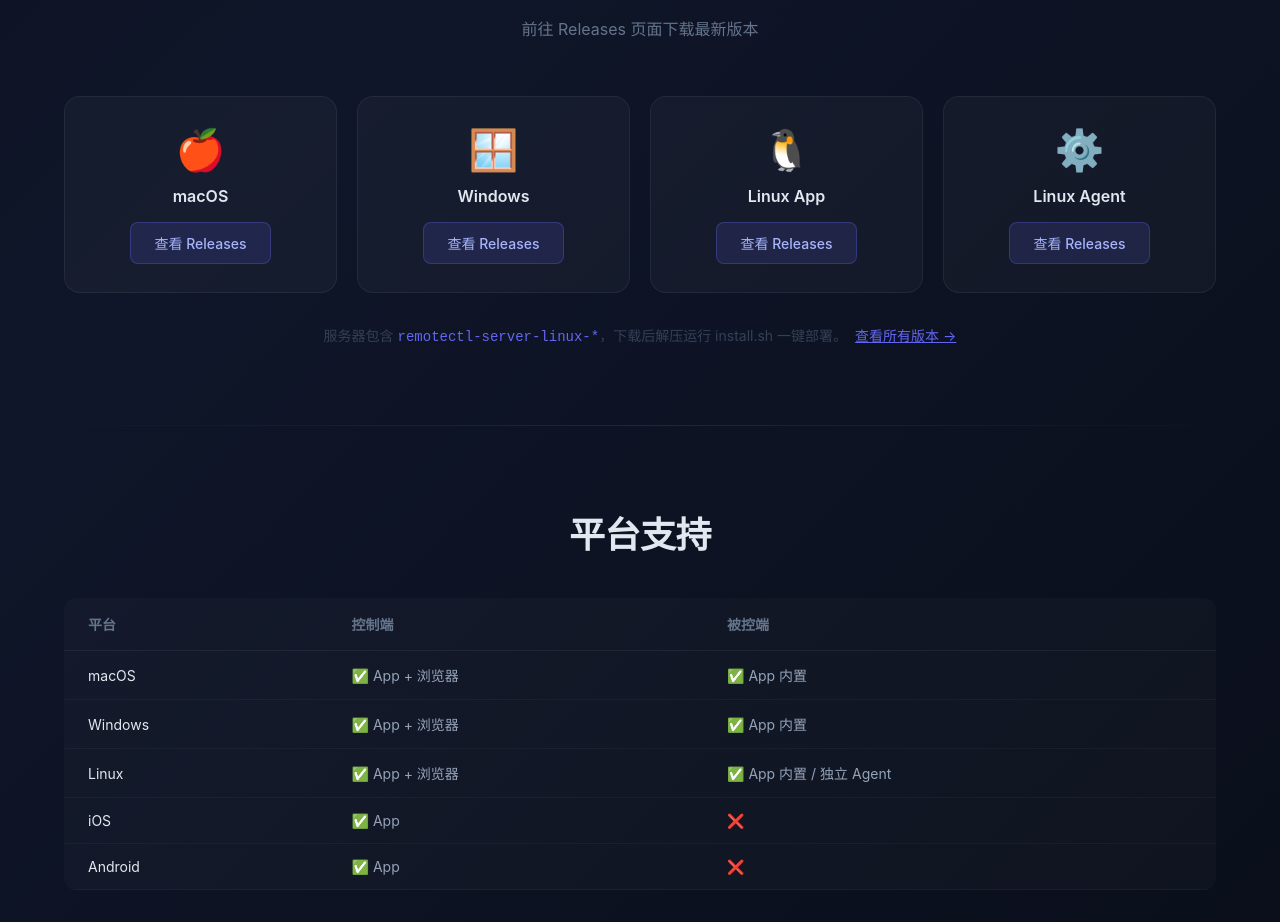
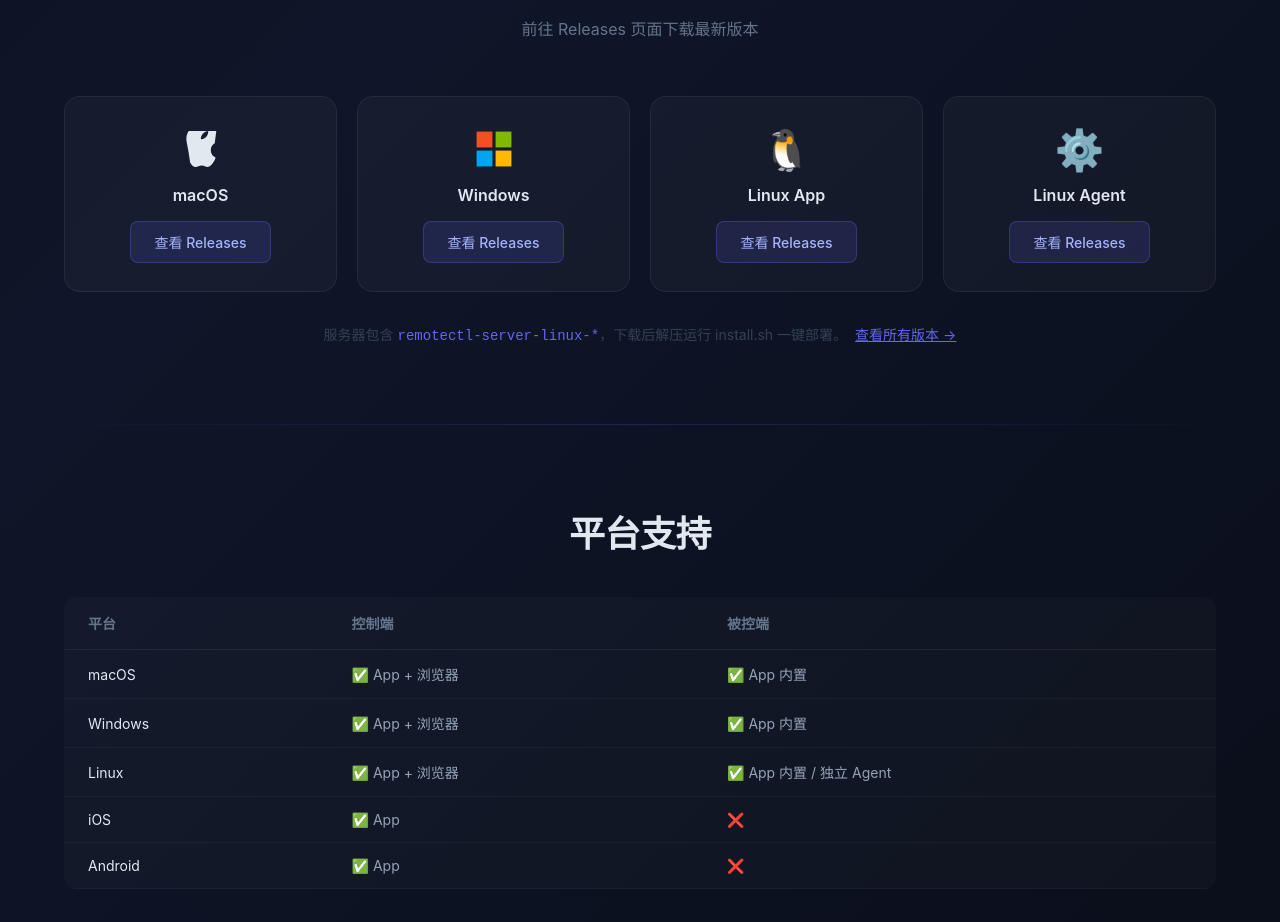
Before and after one commit to bsh888/remotectl, a React (Vite) app in the folder client/: page / in a window 1280 px wide. Shown: the part 1510-2432 px from the top of the page. Built offline with nearby package versions, Linux system fonts and the light colour scheme; no server answers.

Commit message:
Replace macOS/Windows emoji with proper SVG logos on landing page

```diff
--- a/client/src/pages/LandingPage.tsx
+++ b/client/src/pages/LandingPage.tsx
@@ -1,4 +1,4 @@
-import { useState, useEffect } from 'react'
+import { useState, useEffect, type ReactNode } from 'react'
 import { useNavigate } from 'react-router-dom'
 
 interface VersionInfo {
@@ -68,9 +68,24 @@
   },
 ]
 
-const platforms = [
-  { name: 'macOS', icon: '🍎', fileKey: 'macos', ext: 'zip', label: 'remotectl-app-macos' },
-  { name: 'Windows', icon: '🪟', fileKey: 'windows', ext: 'zip', label: 'remotectl-app-windows-amd64' },
+const AppleLogo = () => (
+  <svg viewBox="0 0 814 1000" fill="currentColor" style={{width:36,height:36}}>
+    <path d="M788.1 340.9c-5.8 4.5-108.2 62.2-108.2 190.5 0 148.4 130.3 200.9 134.2 202.2-.6 3.2-20.7 71.9-68.7 141.9-42.8 61.6-87.5 123.1-155.5 123.1s-85.5-39.5-164-39.5c-76 0-103.7 40.8-165.9 40.8s-105-37.5-155.5-127.4C46 424.7 0 319.1 0 218.6 0 10 137.5-100.5 275-100.5c70 0 128.6 45.1 170 45.1 40 0 105.8-49.7 183.6-49.7 29.8 0 133.7 2.6 204.4 97.7zm-234-181.5c31.1-36.9 53.1-88.1 53.1-139.3 0-7.1-.6-14.3-1.9-20.1-50.6 1.9-110.8 33.7-147.1 75.8-28.5 32.4-55.1 83.6-55.1 135.5 0 7.8 1.3 15.6 1.9 18.1 3.2.6 8.4 1.3 13.6 1.3 45.4 0 102.5-30.4 135.5-71.3z"/>
+  </svg>
+)
+
+const WindowsLogo = () => (
+  <svg viewBox="0 0 24 24" style={{width:38,height:38}}>
+    <path fill="#F25022" d="M1 1h10v10H1z"/>
+    <path fill="#7FBA00" d="M13 1h10v10H13z"/>
+    <path fill="#00A4EF" d="M1 13h10v10H1z"/>
+    <path fill="#FFB900" d="M13 13h10v10H13z"/>
+  </svg>
+)
+
+const platforms: { name: string; icon: ReactNode; fileKey: string; ext: string; label: string }[] = [
+  { name: 'macOS', icon: <AppleLogo />, fileKey: 'macos', ext: 'zip', label: 'remotectl-app-macos' },
+  { name: 'Windows', icon: <WindowsLogo />, fileKey: 'windows', ext: 'zip', label: 'remotectl-app-windows-amd64' },
   { name: 'Linux App', icon: '🐧', fileKey: 'linux', ext: 'tar.gz', label: 'remotectl-app-linux-amd64' },
   { name: 'Linux Agent', icon: '⚙️', fileKey: 'agent', ext: 'tar.gz', label: 'remotectl-agent-linux-amd64' },
 ]
@@ -296,6 +311,10 @@
     downloadIcon: {
       fontSize: 40,
       marginBottom: 12,
+      height: 48,
+      display: 'flex',
+      alignItems: 'center',
+      justifyContent: 'center',
     },
     downloadName: {
       fontSize: 16,
```
